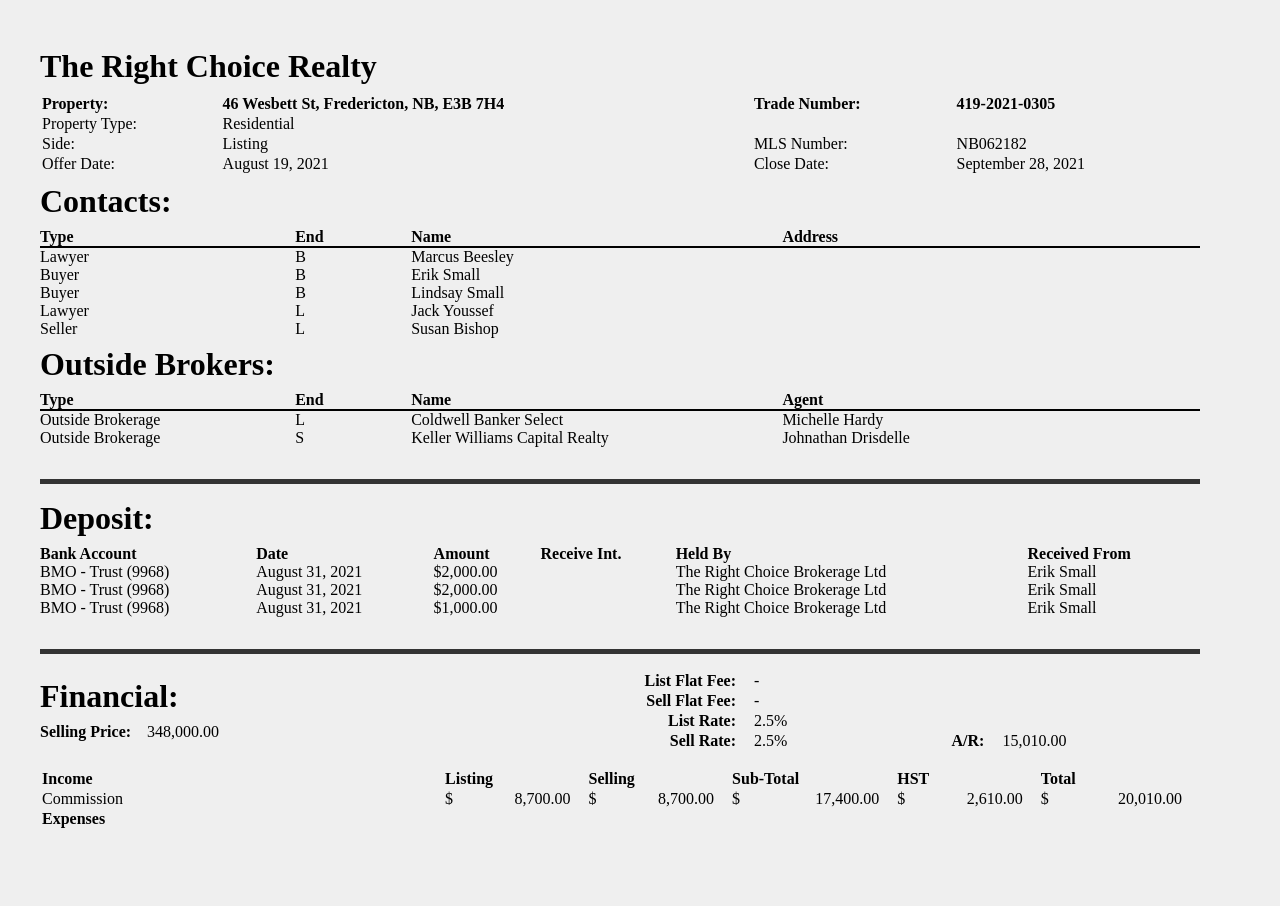
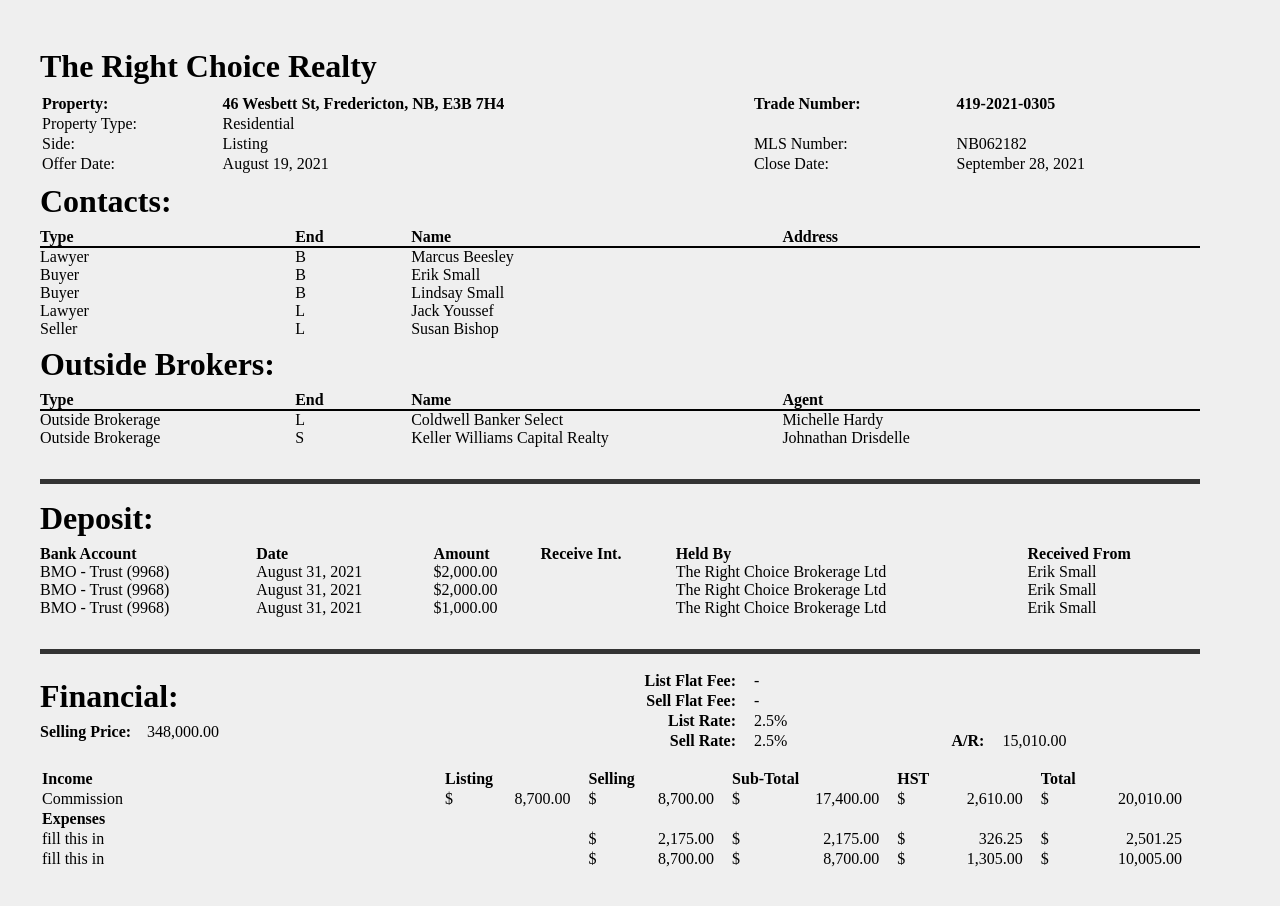
Before and after one commit to chrisbeatty00/right-choice-report-next, a Next.js app: page /deal/1 in a window 1280 px wide. Shown: the top 906 px of the page. Before the commit the page ends 870 px from the top, so only its background shows below. Built offline with nearby package versions, Linux system fonts and the light colour scheme.

Commit message:
Add splits

```diff
--- a/src/components/Financial.tsx
+++ b/src/components/Financial.tsx
@@ -1,17 +1,16 @@
 import styles from "@right-choice/styles/Financial.module.css";
-import type { FinancialData, TransactionData, Deal } from "../types";
+import type { FinancialData, TransactionData, SplitData, Deal } from "../types";
 
 const currencyFormatter = new Intl.NumberFormat("en-US", {
-  style: "decimal",
-  maximumFractionDigits: 2,
-  minimumFractionDigits: 2,
+  style: "currency",
+  currency: "USD",
 });
 
 const formatCurrency = (amount: string | undefined) => {
   if (!amount) return "-";
 
-  const value = parseInt(amount, 10);
-  return value === 0 ? "-" : currencyFormatter.format(value);
+  const value = parseFloat(amount);
+  return value === 0 ? "-" : currencyFormatter.format(value).replace(/^\$/, "");
 };
 
 const calculateRates = (
@@ -33,10 +32,12 @@
   financialData = {},
   transactionData,
   deal,
+  splitData,
 }: {
   financialData: FinancialData;
   transactionData: TransactionData;
   deal: Deal;
+  splitData: SplitData;
 }) {
   const listFlatFee = formatCurrency(
     financialData?.data?.attributes?.listingBonusOrFlatFee
@@ -98,7 +99,7 @@
           </table>
         </div>
       </div>
-      <IncomeTable {...financialData.data?.attributes} />
+      <IncomeTable {...financialData.data?.attributes} splitData={splitData} />
     </>
   );
 }
@@ -109,13 +110,15 @@
   totalNet,
   totalTax,
   totalGross,
+  splitData,
 }: {
   listTotalNet?: string | undefined;
   sellTotalNet?: string | undefined;
   totalNet?: string | undefined;
   totalTax?: string | undefined;
   totalGross?: string | undefined;
-} = {}) {
+  splitData: SplitData;
+}) {
   return (
     <table className={styles.financial}>
       <tbody>
@@ -138,6 +141,32 @@
         <tr>
           <th colSpan={6}>Expenses</th>
         </tr>
+        {splitData.data
+          .filter((split) => {
+            return splitData.included.find(
+              (dealAccess) =>
+                dealAccess.id === split.relationships.dealAccess.data.id &&
+                dealAccess.attributes.role === "outside_brokerage"
+            );
+          })
+          .map((split) => (
+            <tr key={split.id}>
+              <td>fill this in</td>
+              <td></td>
+              <td className={styles.currency}>
+                {formatCurrency(split.attributes.net)}
+              </td>
+              <td className={styles.currency}>
+                {formatCurrency(split.attributes.net)}
+              </td>
+              <td className={styles.currency}>
+                {formatCurrency(split.attributes.tax)}
+              </td>
+              <td className={styles.currency}>
+                {formatCurrency(split.attributes.total)}
+              </td>
+            </tr>
+          ))}
       </tbody>
     </table>
   );
--- a/src/pages/deal/[id].tsx
+++ b/src/pages/deal/[id].tsx
@@ -7,6 +7,7 @@
   Deal,
   TransactionData,
   FinancialData,
+  SplitData,
 } from "../../types.js";
 import { getContacts } from "../../lib/getAddress.js";
 import OutsideBrokers from "../../components/OutsideBrokers";
@@ -16,6 +17,7 @@
 import deal from "../../deal.js";
 import transactions from "../../transactions.js";
 import financials from "../../financials.js";
+import splits from "../../splits.js";
 
 const FULL_DEAL_NUMBER = "419-2021-0305";
 
@@ -42,8 +44,8 @@
   return financials as unknown as FinancialData;
 }
 
-function getPayouts(dealId: string): PayoutData {
-  return payouts as unknown as PayoutData;
+function getSplits(dealId: string): SplitData {
+  return splits as unknown as SplitData;
 }
 
 export function getStaticProps() {
@@ -51,6 +53,7 @@
   const contacts = fetchContacts(deal.id);
   const transactionData = getTransactions(deal.id);
   const financialData = getFinancials(deal.id);
+  const splitData = getSplits(deal.id);
 
   return {
     props: {
@@ -58,6 +61,7 @@
       contacts,
       transactionData,
       financialData,
+      splitData,
     },
   };
 }
@@ -67,6 +71,7 @@
   contacts: Record<string, Contact>;
   transactionData: TransactionData;
   financialData: FinancialData;
+  splitData: SplitData;
 };
 
 export default function DealReport({
@@ -77,6 +82,7 @@
     included: [],
   },
   financialData = {},
+  splitData = {},
 }: DealProps) {
   if (!deal || !contacts) {
     return <div>nothing</div>;
@@ -100,6 +106,7 @@
             financialData={financialData}
             deal={deal}
             transactionData={transactionData}
+            splitData={splitData}
           />
         </div>
       </main>
--- /dev/null
+++ b/src/splits.js
@@ -0,0 +1,189 @@
+module.exports = {
+  data: [
+    {
+      id: "273842",
+      type: "split",
+      attributes: {
+        side: "list",
+        createdAt: "2021-08-31T08:34:30.006-03:00",
+        updatedAt: "2021-08-31T11:16:19.524-03:00",
+        overrideAmount: null,
+        overridePercent: "75.0",
+        taxOverridePercent: null,
+        endOverride: null,
+        ends: "0.5",
+        award: "0.0",
+        awardOverride: null,
+        net: "6525.0",
+        tax: "978.75",
+        taxOverrideAmount: null,
+        paidTotal: "7503.75",
+        total: "7503.75",
+      },
+      relationships: {
+        dealAccess: {
+          data: {
+            id: "1049927",
+            type: "dealAccess",
+          },
+        },
+      },
+    },
+    {
+      id: "273901",
+      type: "split",
+      attributes: {
+        side: "list",
+        createdAt: "2021-08-31T11:15:15.814-03:00",
+        updatedAt: "2021-08-31T11:16:19.554-03:00",
+        overrideAmount: null,
+        overridePercent: "25.0",
+        taxOverridePercent: null,
+        endOverride: null,
+        ends: "0.5",
+        award: "0.0",
+        awardOverride: null,
+        net: "2175.0",
+        tax: "326.25",
+        taxOverrideAmount: null,
+        paidTotal: "2501.25",
+        total: "2501.25",
+      },
+      relationships: {
+        dealAccess: {
+          data: {
+            id: "1050199",
+            type: "dealAccess",
+          },
+        },
+      },
+    },
+    {
+      id: "273902",
+      type: "split",
+      attributes: {
+        side: "sell",
+        createdAt: "2021-08-31T11:15:48.776-03:00",
+        updatedAt: "2021-08-31T11:16:19.561-03:00",
+        overrideAmount: null,
+        overridePercent: null,
+        taxOverridePercent: null,
+        endOverride: null,
+        ends: "1.0",
+        award: "0.0",
+        awardOverride: null,
+        net: "8700.0",
+        tax: "1305.0",
+        taxOverrideAmount: null,
+        paidTotal: "10005.0",
+        total: "10005.0",
+      },
+      relationships: {
+        dealAccess: {
+          data: {
+            id: "1049929",
+            type: "dealAccess",
+          },
+        },
+      },
+    },
+  ],
+  included: [
+    {
+      id: "1049927",
+      type: "dealAccess",
+      attributes: {
+        createdAt: "2021-08-31T08:34:29.988-03:00",
+        dealId: 158012,
+        owner: true,
+        permission: "read",
+        profileId: 212649,
+        role: "agent",
+        side: "list",
+        updatedAt: "2021-08-31T11:16:19.551-03:00",
+      },
+      relationships: {
+        deal: {
+          data: {
+            id: "158012",
+            type: "deal",
+          },
+        },
+        profile: {
+          data: {
+            id: "212649",
+            type: "profile",
+          },
+        },
+        team: {
+          data: {
+            id: "361",
+            type: "team",
+          },
+        },
+      },
+    },
+    {
+      id: "1050199",
+      type: "dealAccess",
+      attributes: {
+        createdAt: "2021-08-31T11:14:58.704-03:00",
+        dealId: 158012,
+        owner: null,
+        permission: "read",
+        profileId: 226038,
+        role: "outside_brokerage",
+        side: "list",
+        updatedAt: "2021-08-31T11:16:19.559-03:00",
+      },
+      relationships: {
+        deal: {
+          data: {
+            id: "158012",
+            type: "deal",
+          },
+        },
+        profile: {
+          data: {
+            id: "226038",
+            type: "profile",
+          },
+        },
+        team: {
+          data: null,
+        },
+      },
+    },
+    {
+      id: "1049929",
+      type: "dealAccess",
+      attributes: {
+        createdAt: "2021-08-31T08:35:38.536-03:00",
+        dealId: 158012,
+        owner: null,
+        permission: "read",
+        profileId: 260676,
+        role: "outside_brokerage",
+        side: "sell",
+        updatedAt: "2021-08-31T11:16:19.566-03:00",
+      },
+      relationships: {
+        deal: {
+          data: {
+            id: "158012",
+            type: "deal",
+          },
+        },
+        profile: {
+          data: {
+            id: "260676",
+            type: "profile",
+          },
+        },
+        team: {
+          data: null,
+        },
+      },
+    },
+  ],
+};
```
Also changed, not shown: src/types.ts (+35 -0 lines).
